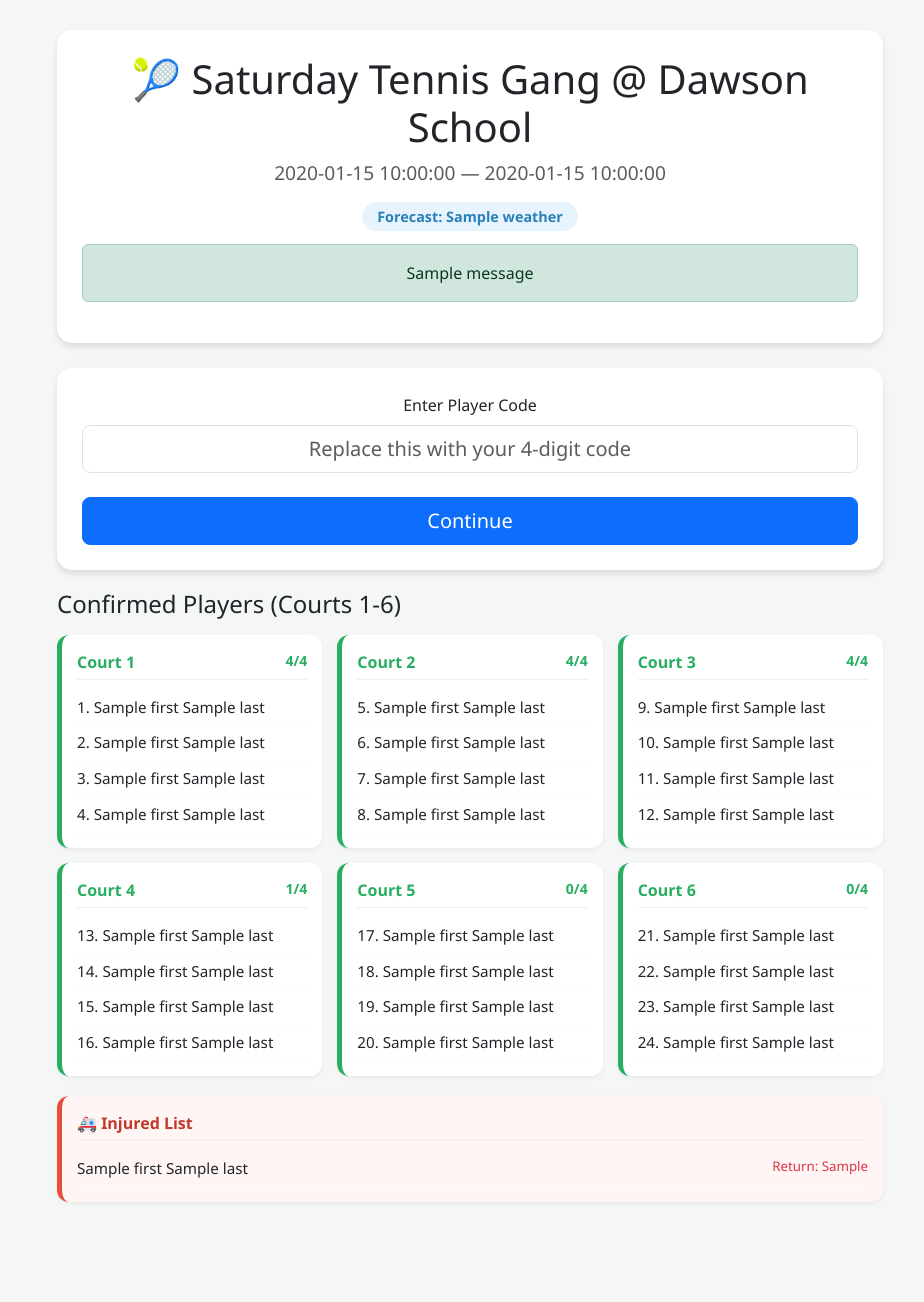
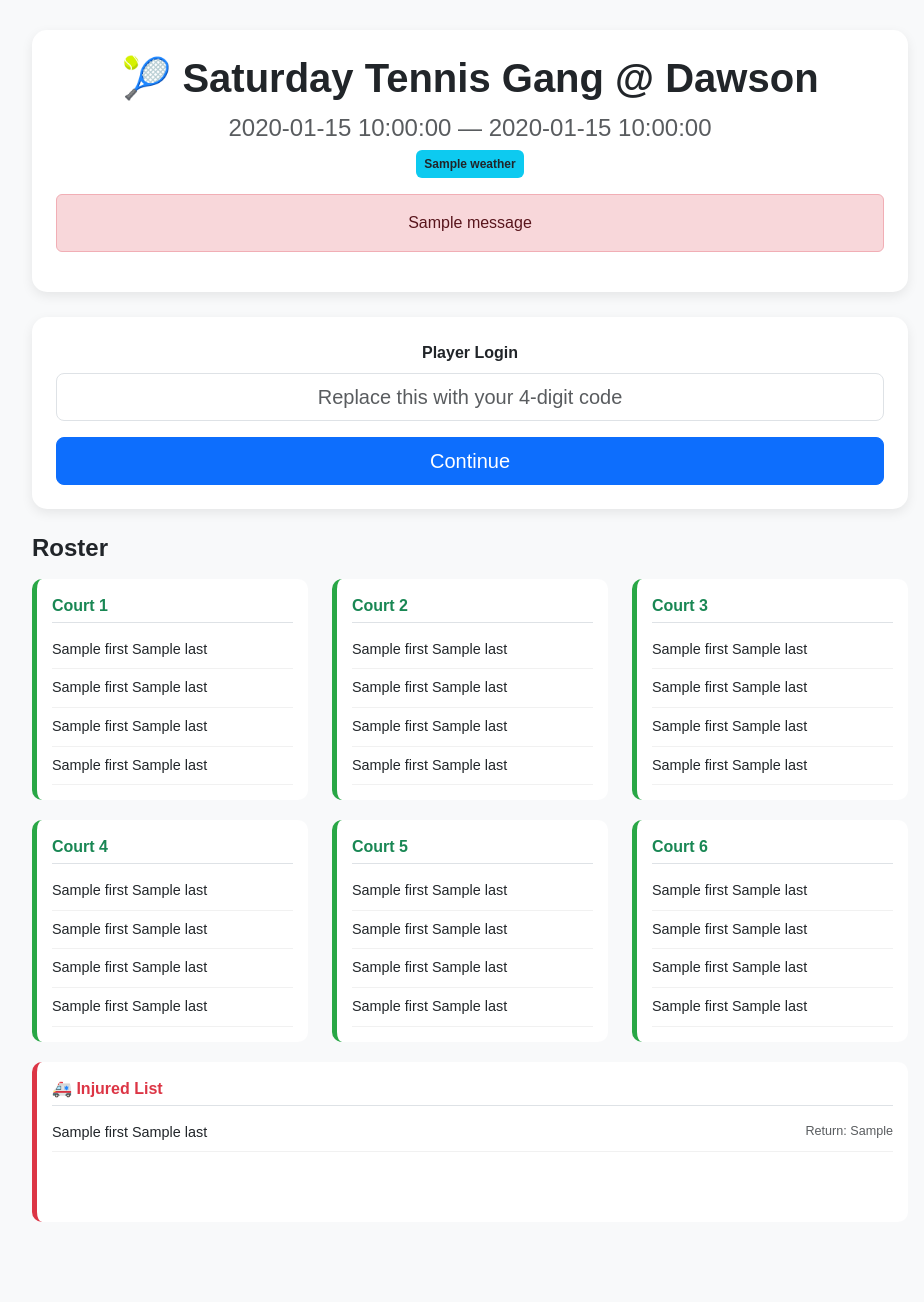
Before and after one commit to jpiccolini/saturday-tennis, a Flask app: template templates/index.html in a window 1280 px wide. Shown: the whole page, without its empty margins (170-1094 px from the left). Before the commit the page ends 1202 px from the top, so only its background shows below. Run offline with Flask 3, Linux system fonts and the light colour scheme; the template is opened without the code that fills it: most values are stand-ins (such as "Sample title", 1, 10 or a date in 2020); one stand-in notice (Sample message) is shown.

Commit message:
Update index.html

```diff
--- a/templates/index.html
+++ b/templates/index.html
@@ -3,180 +3,131 @@
 <head>
     <meta charset="UTF-8">
     <meta name="viewport" content="width=device-width, initial-scale=1.0">
-    <title>Saturday Tennis Gang @ Dawson School</title>
+    <title>Saturday Tennis Gang</title>
     <link rel="stylesheet" href="https://cdn.jsdelivr.net/npm/bootstrap@5.3.0/dist/css/bootstrap.min.css">
     <style>
-        body { background-color: #f4f7f6; font-family: 'Segoe UI', Tahoma, Geneva, Verdana, sans-serif; }
-        .container { max-width: 850px; margin-top: 30px; padding-bottom: 50px; }
-        .header-card { background: white; border-radius: 15px; padding: 25px; box-shadow: 0 4px 6px rgba(0,0,0,0.1); text-align: center; margin-bottom: 25px; }
-        .weather-badge { background: #e8f4fd; color: #2980b9; padding: 5px 15px; border-radius: 20px; font-weight: bold; font-size: 0.9em; }
-
-        .court-grid { display: grid; grid-template-columns: repeat(auto-fit, minmax(250px, 1fr)); gap: 15px; }
-        .court-box { background: white; border-radius: 12px; padding: 15px; box-shadow: 0 2px 4px rgba(0,0,0,0.05); border-left: 5px solid #27ae60; }
-        .court-header { font-weight: bold; color: #27ae60; border-bottom: 1px solid #eee; margin-bottom: 10px; padding-bottom: 5px; display: flex; justify-content: space-between; }
-
-        .waitlist-box { border-left-color: #f39c12; background: #fffdf9; margin-top: 20px; }
-        .waitlist-header { color: #d35400; }
-
-        .injury-box { border-left-color: #e74c3c; background: #fff5f5; margin-top: 20px; }
-        .injury-header { color: #c0392b; }
-
+        body { background: #f8f9fa; font-family: sans-serif; }
+        .container { max-width: 900px; margin-top: 30px; padding-bottom: 60px; }
+        .card { border-radius: 15px; border: none; box-shadow: 0 4px 12px rgba(0,0,0,0.08); margin-bottom: 25px; }
+        .court-box { background: white; padding: 15px; border-radius: 10px; border-left: 5px solid #28a745; margin-bottom: 20px; min-height: 160px; }
         .roster-list { list-style: none; padding: 0; margin: 0; }
-        .roster-list li { padding: 6px 0; border-bottom: 1px solid #fafafa; display: flex; justify-content: space-between; font-size: 0.95em; }
-
-        .login-box { background: white; border-radius: 15px; padding: 25px; box-shadow: 0 4px 6px rgba(0,0,0,0.1); margin-bottom: 20px; text-align: center; }
-        .admin-panel { background: #2c3e50; color: white; border-radius: 12px; padding: 20px; margin-top: 30px; }
-
-        #admin-password-group { display: none; margin-top: 15px; text-align: left; }
+        .roster-list li { padding: 8px 0; border-bottom: 1px solid #f1f1f1; display: flex; justify-content: space-between; font-size: 0.9rem; }
+        .admin-section { background: #212529; color: #fff; border-radius: 12px; padding: 25px; margin-top: 40px; }
+        .admin-section h5 { color: #ffc107; margin-bottom: 15px; }
+        .instruction-text { font-size: 0.8rem; color: #adb5bd; margin-bottom: 10px; }
     </style>
 </head>
 <body>
     <div class="container">
-        <div class="header-card">
-            <h1>🎾 Saturday Tennis Gang @ Dawson School</h1>
-            <p class="text-muted" style="font-size: 1.2em;">{{ target_date }} — {{ start_time }}</p>
-            <span class="weather-badge">Forecast: {{ weather }}</span>
-
-            {% with messages = get_flashed_messages(with_categories=true) %}
-              {% if messages %}
-                {% for category, message in messages %}
-                  <div class="alert alert-{{ 'danger' if category == 'error' else 'success' }} mt-3">{{ message }}</div>
-                {% endfor %}
-              {% endif %}
+        <div class="card p-4 text-center">
+            <h1 class="fw-bold">🎾 Saturday Tennis Gang @ Dawson</h1>
+            <p class="text-muted fs-4 mb-1">{{ target_date }} — {{ start_time }}</p>
+            <div><span class="badge bg-info text-dark p-2">{{ weather }}</span></div>
+            {% with msgs = get_flashed_messages() %}
+                {% if msgs %}{% for m in msgs %}<div class="alert alert-danger mt-3">{{ m }}</div>{% endfor %}{% endif %}
             {% endwith %}
         </div>
 
-        {% if session.user %}
-        <div class="header-card">
-            <h3>Hello, {{ session.user.first }}!</h3>
-
+        {% if session.get('user') %}
+            <div class="card p-4 text-center">
+                <h3>Hi, {{ session.user.first }}!</h3>
                 {% if waitlist_pos > 0 %}
-                <div class="alert alert-warning" style="font-weight:bold;">
-                    ⏳ You are currently #{{ waitlist_pos }} on the Waitlist.
-                </div>
+                    <div class="alert alert-warning">⏳ You are #{{ waitlist_pos }} on the Waitlist</div>
                 {% endif %}
-
                 {% if strikes > 0 %}
-                <p class="text-danger small">⚠️ Strike Count: {{ strikes }} (3 strikes = suspension)</p>
+                    <p class="text-danger small">Strikes: {{ strikes }} / 3</p>
                 {% endif %}
-
-            <div class="d-grid gap-2 d-md-block mt-3">
+                <div class="mt-3">
                     {% if user_on_roster %}
-                    <form action="/cancel" method="POST" style="display:inline;">
-                        {% if is_past_deadline %}
-                            <button type="submit" class="btn btn-warning btn-lg">Request a Sub</button>
+                        <form action="/cancel" method="POST" style="display:inline;"><button type="submit" class="btn btn-danger btn-lg px-5">Drop Out</button></form>
                     {% else %}
-                            <button type="submit" class="btn btn-danger btn-lg">Drop Out</button>
+                        <form action="/signup" method="POST" style="display:inline;"><button type="submit" class="btn btn-success btn-lg px-5">Sign Up for This Week</button></form>
                     {% endif %}
-                    </form>
-                {% else %}
-                    <form action="/signup" method="POST" style="display:inline;">
-                        <button type="submit" class="btn btn-success btn-lg" {% if strikes >= 3 %}disabled{% endif %}>
-                            Sign Up for This Week
-                        </button>
-                    </form>
-                {% endif %}
-                <a href="/logout" class="btn btn-outline-secondary btn-lg">Logout</a>
+                    <div class="mt-2"><a href="/logout" class="text-muted small">Logout</a></div>
                 </div>
             </div>
         {% else %}
-        <div class="login-box">
+            <div class="card p-4 text-center">
                 <form action="/validate" method="POST">
-                <div class="mb-2">
-                    <label class="form-label">Enter Player Code</label>
-                    <input type="text" name="code" id="player-code" class="form-control form-control-lg text-center"
-                           placeholder="Replace this with your 4-digit code" maxlength="4" required>
+                    <label class="form-label fw-bold">Player Login</label>
+                    <input type="text" name="code" id="p-code" class="form-control form-control-lg text-center mb-3" placeholder="Replace this with your 4-digit code" required>
+                    <div id="admin-pass" style="display:none;" class="mb-3">
+                        <input type="password" name="password" class="form-control" placeholder="Admin Password">
                     </div>
-
-                <div id="admin-password-group">
-                    <label class="form-label">Admin Password Required</label>
-                    <input type="password" name="password" class="form-control" placeholder="••••••••">
-                </div>
-
-                <button type="submit" class="btn btn-primary btn-lg w-100 mt-3">Continue</button>
+                    <button type="submit" class="btn btn-primary btn-lg w-100">Continue</button>
                 </form>
             </div>
         {% endif %}
 
-        <h4 class="mb-3">Confirmed Players (Courts 1-6)</h4>
-        <div class="court-grid">
+        <h4 class="mb-3 fw-bold">Roster</h4>
+        <div class="row">
             {% for i in range(0, 24, 4) %}
+                <div class="col-md-4 col-sm-6">
                     <div class="court-box">
-                <div class="court-header">
-                    <span>Court {{ (i/4)|int + 1 }}</span>
-                    <small>{{ roster[i:i+4]|length }}/4</small>
-                </div>
+                        <div class="fw-bold text-success border-bottom mb-2 pb-1">Court {{ (i/4)|int + 1 }}</div>
                         <ul class="roster-list">
                             {% for j in range(i, i+4) %}
-                        <li>
-                            {% if roster[j] %}
-                                <span>{{ loop.index + i }}. {{ roster[j].First }} {{ roster[j].Last }}</span>
-                            {% else %}
-                                <span class="text-muted small">Open Spot</span>
-                            {% endif %}
-                        </li>
+                                <li>{{ roster[j].First + " " + roster[j].Last if roster[j] else "Open Spot" }}</li>
                             {% endfor %}
                         </ul>
+                    </div>
                 </div>
             {% endfor %}
         </div>
 
         {% if roster|length > 24 %}
-        <div class="court-box waitlist-box">
-            <div class="court-header waitlist-header">Current Waitlist</div>
+            <div class="court-box" style="border-left-color: #ffc107;">
+                <div class="fw-bold text-warning border-bottom mb-2 pb-1">Waitlist</div>
                 <ul class="roster-list">
-                {% for player in roster[24:] %}
-                <li>
-                    <span>{{ player.First }} {{ player.Last }}</span>
-                    <span class="badge bg-warning text-dark">#{{ loop.index }}</span>
-                </li>
+                    {% for p in roster[24:] %}
+                        <li><span>{{ p.First }} {{ p.Last }}</span> <span class="badge bg-light text-dark">#{{ loop.index }}</span></li>
                     {% endfor %}
                 </ul>
             </div>
         {% endif %}
 
         {% if injured_players %}
-        <div class="court-box injury-box">
-            <div class="court-header injury-header">🚑 Injured List</div>
+            <div class="court-box" style="border-left-color: #dc3545;">
+                <div class="fw-bold text-danger border-bottom mb-2 pb-1">🚑 Injured List</div>
                 <ul class="roster-list">
                     {% for p in injured_players %}
-                <li>
-                    <span>{{ p.First }} {{ p.Last }}</span>
-                    <small class="text-danger">Return: {{ p['Expected Return'] }}</small>
-                </li>
+                        <li><span>{{ p.First }} {{ p.Last }}</span> <small class="text-muted">Return: {{ p['Expected Return'] }}</small></li>
                     {% endfor %}
                 </ul>
             </div>
         {% endif %}
 
-        {% if session.user and session.user.code == '9999' and session.user.is_admin %}
-        <div class="admin-panel">
-            <h5>Admin Dashboard</h5>
-            <hr>
+        {% if session.get('user') and session.user.is_admin %}
+            <div class="admin-section">
+                <h5>🛠 Admin Command Center</h5>
                 <div class="row">
                     <div class="col-md-6 mb-3">
-                    <p class="small mb-1">Weekly Settings</p>
+                        <h6>Change Date/Time</h6>
+                        <p class="instruction-text">Updates labels at top of app.</p>
                         <form action="/update_settings" method="POST">
                             <input type="text" name="target_date" class="form-control form-control-sm mb-1" value="{{ target_date }}">
                             <input type="text" name="start_time" class="form-control form-control-sm mb-2" value="{{ start_time }}">
-                        <button type="submit" class="btn btn-info btn-sm w-100">Sync Date/Time</button>
+                            <button class="btn btn-warning btn-sm w-100">Update Public Labels</button>
+                        </form>
+                    </div>
+                    <div class="col-md-6">
+                        <h6>Mark Player Injured</h6>
+                        <p class="instruction-text">Moves player to Injury section.</p>
+                        <form action="/report_injury" method="POST">
+                            <input type="text" name="player_code" class="form-control form-control-sm mb-1" placeholder="4-Digit Code">
+                            <input type="text" name="return_date" class="form-control form-control-sm mb-2" placeholder="Return Date">
+                            <button class="btn btn-outline-warning btn-sm w-100">Confirm Injury</button>
                         </form>
                     </div>
                 </div>
+                <div class="text-center border-top pt-3 mt-2"><p class="instruction-text">To reset for a new week, manually delete all rows in the Signups tab in Airtable.</p></div>
             </div>
         {% endif %}
     </div>
 
     <script>
-        const codeInput = document.getElementById('player-code');
-        const passwordGroup = document.getElementById('admin-password-group');
-
-        codeInput.addEventListener('input', function() {
-            if (this.value === '9999') {
-                passwordGroup.style.display = 'block';
-            } else {
-                passwordGroup.style.display = 'none';
-            }
+        document.getElementById('p-code').addEventListener('input', function() {
+            document.getElementById('admin-pass').style.display = (this.value === '9999' ? 'block' : 'none');
         });
     </script>
 </body>
```
Lines whose indentation alone changed are shown as unchanged.
